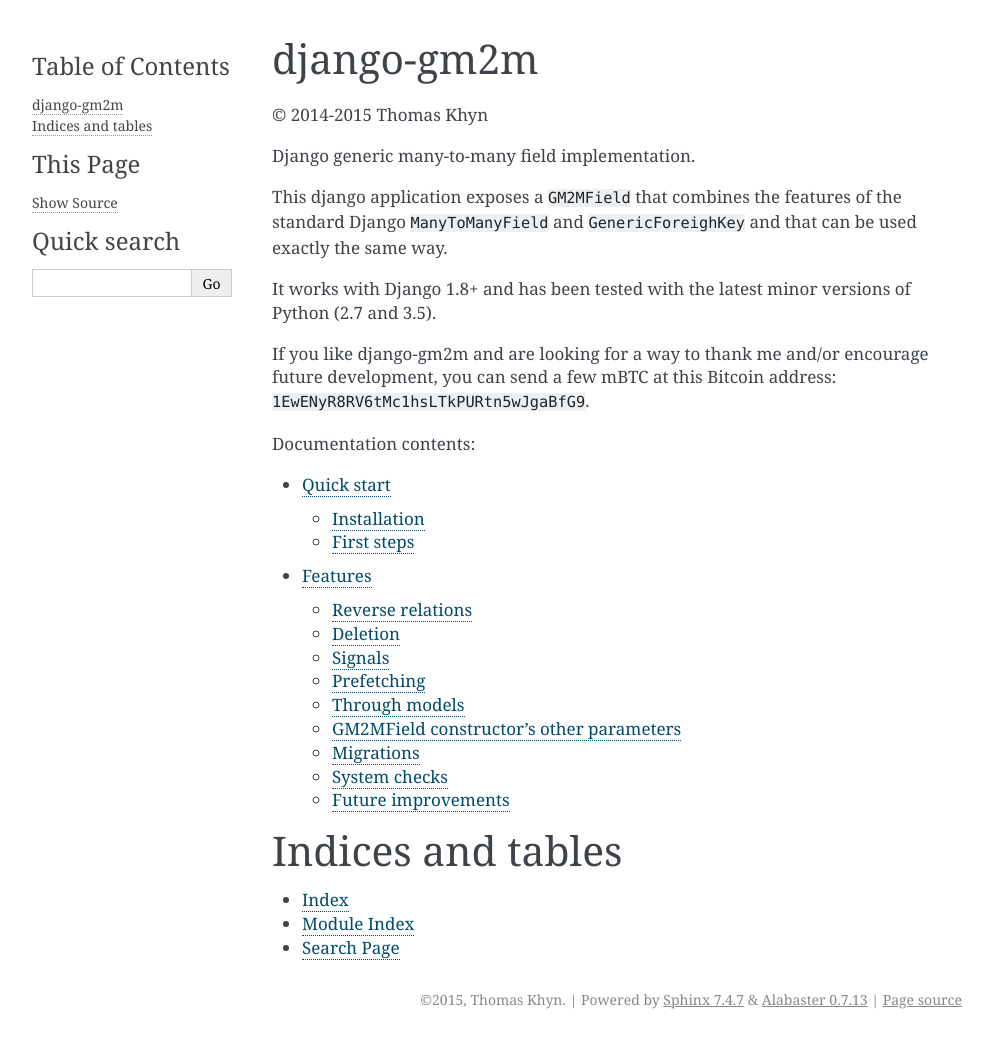
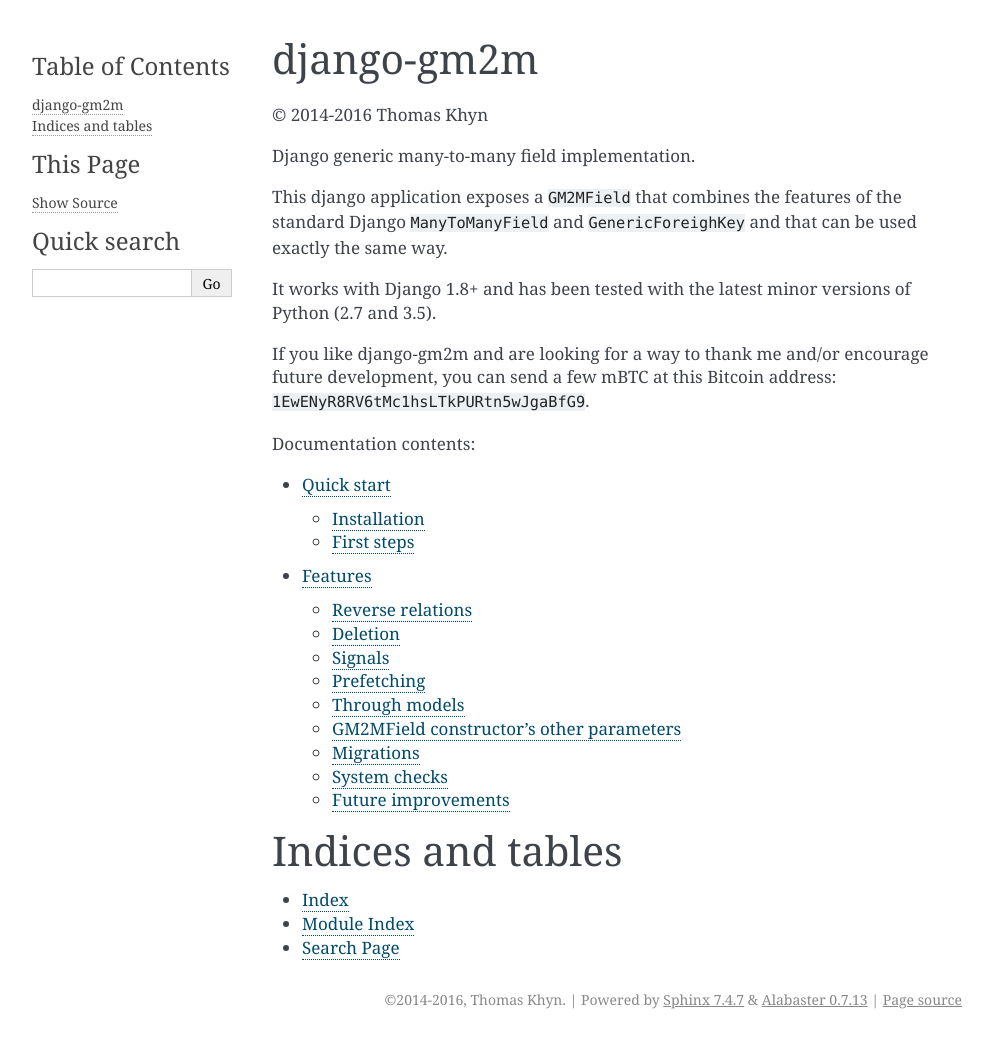
Before and after one commit to tkhyn/django-gm2m, a Sphinx documentation site: the page built from doc/index.rst, in a window 1280 px wide. Shown: the whole page, without its empty margins (148-1141 px from the left). Built offline with Sphinx 7.4.7, drawn with Linux system fonts in a browser that asks for light colours; the version number could not be read and is left out.

Commit message:
We're in 2016

```diff
--- a/README.rst
+++ b/README.rst
@@ -1,7 +1,7 @@
 django-gm2m
 ===========
 
-|copyright| 2014-2015 Thomas Khyn
+|copyright| 2014-2016 Thomas Khyn
 
 Django generic many-to-many field implementation.
 
--- a/doc/conf.py
+++ b/doc/conf.py
@@ -40,7 +40,7 @@
 
 # General information about the project.
 project = u'django-gm2m'
-copyright = u'2015, Thomas Khyn'
+copyright = u'2014-2016, Thomas Khyn'
 author = u'Thomas Khyn'
 
 # The version info for the project you're documenting, acts as replacement for
--- a/doc/index.rst
+++ b/doc/index.rst
@@ -3,7 +3,7 @@
 django-gm2m
 ===========
 
-|copyright| 2014-2015 Thomas Khyn
+|copyright| 2014-2016 Thomas Khyn
 
 Django generic many-to-many field implementation.
 
```
Also changed, not shown: LICENSE.txt.
